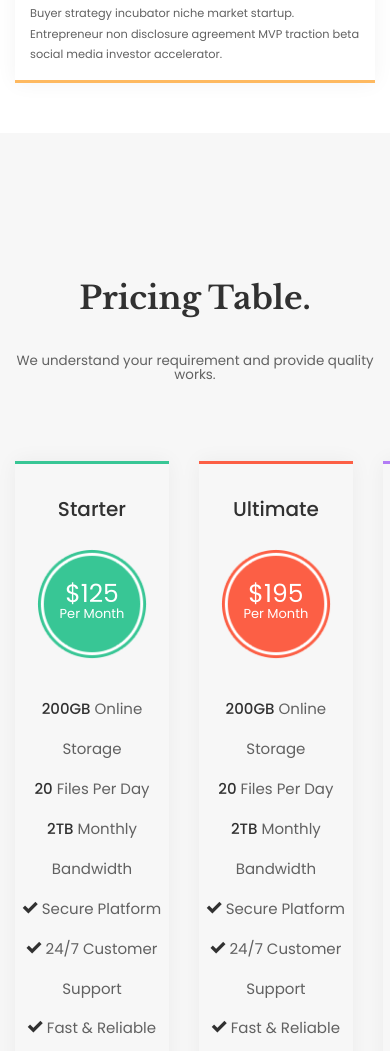
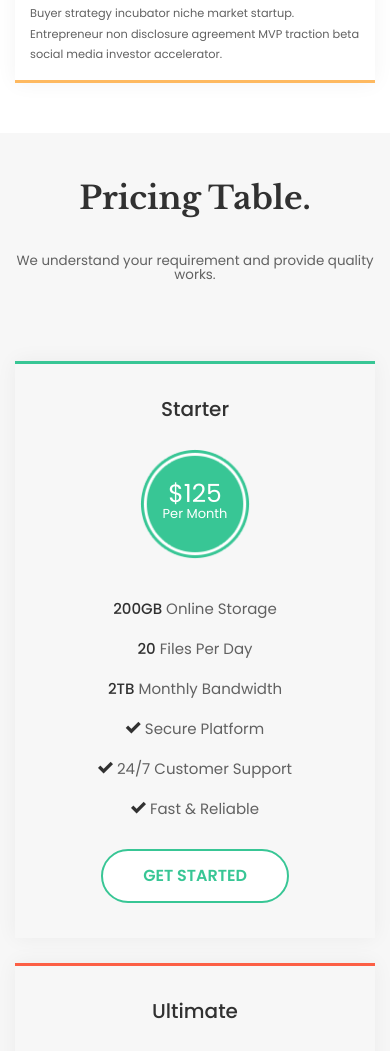
Before and after one commit to vm3192/Alexis, a plain HTML site: page index.html in a window 390 px wide. Shown: the part 10818-11869 px from the top of the page. Drawn offline with nearby package versions, Linux system fonts and the light colour scheme; files whose address does not match are found by name; a web font is replaced by a local one.

Commit message:
section pricing (adaptived)

```diff
--- a/css/style.css
+++ b/css/style.css
@@ -1670,6 +1670,17 @@ h6 {
   .steps__step-name {
     font-size: 20px;
   }
+
+  .pricing__row {
+    -webkit-box-orient: vertical;
+    -webkit-box-direction: normal;
+        -ms-flex-direction: column;
+            flex-direction: column;
+  }
+
+  .pricing__item {
+    margin: 0 15px 25px;
+  }
 }
 
 @media (max-width: 576px) {
@@ -1734,4 +1745,8 @@ h6 {
   .steps__item-info::before {
     display: none;
   }
-}
+
+  .pricing {
+    padding: 50px 0px;
+  }
+}
--- a/index.html
+++ b/index.html
@@ -6,7 +6,7 @@
 	<meta name="viewport" content="width=device-width, initial-scale=1.0, shrink-to-fit=no">
 	<link rel="stylesheet" href="https://cdn.jsdelivr.net/gh/fancyapps/fancybox@3.5.7/dist/jquery.fancybox.min.css" />
 	<link rel="stylesheet" href="css/style.min.css">
-	<title>Document</title>
+	<title>Alexis landpage</title>
 </head>
 
 <body>
```
Also changed, not shown: css/style.min.css.
